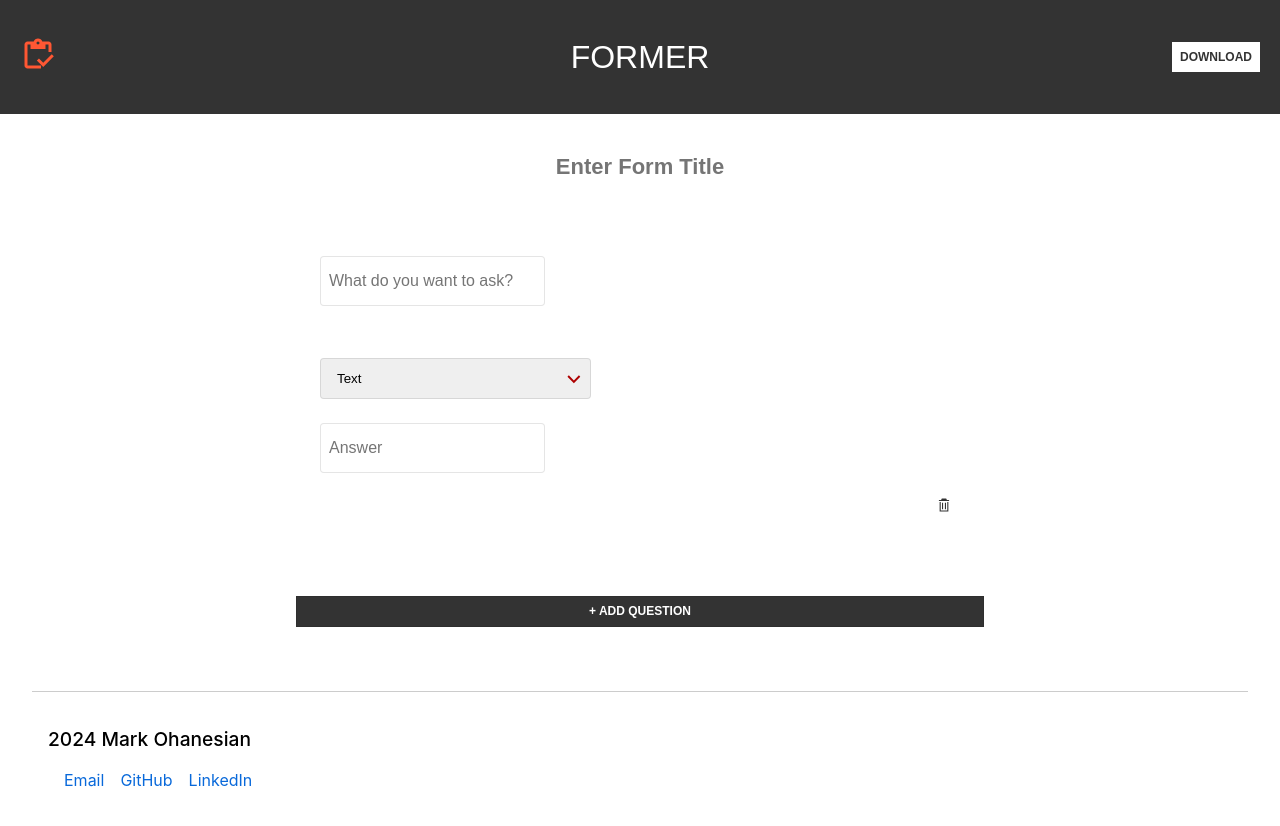
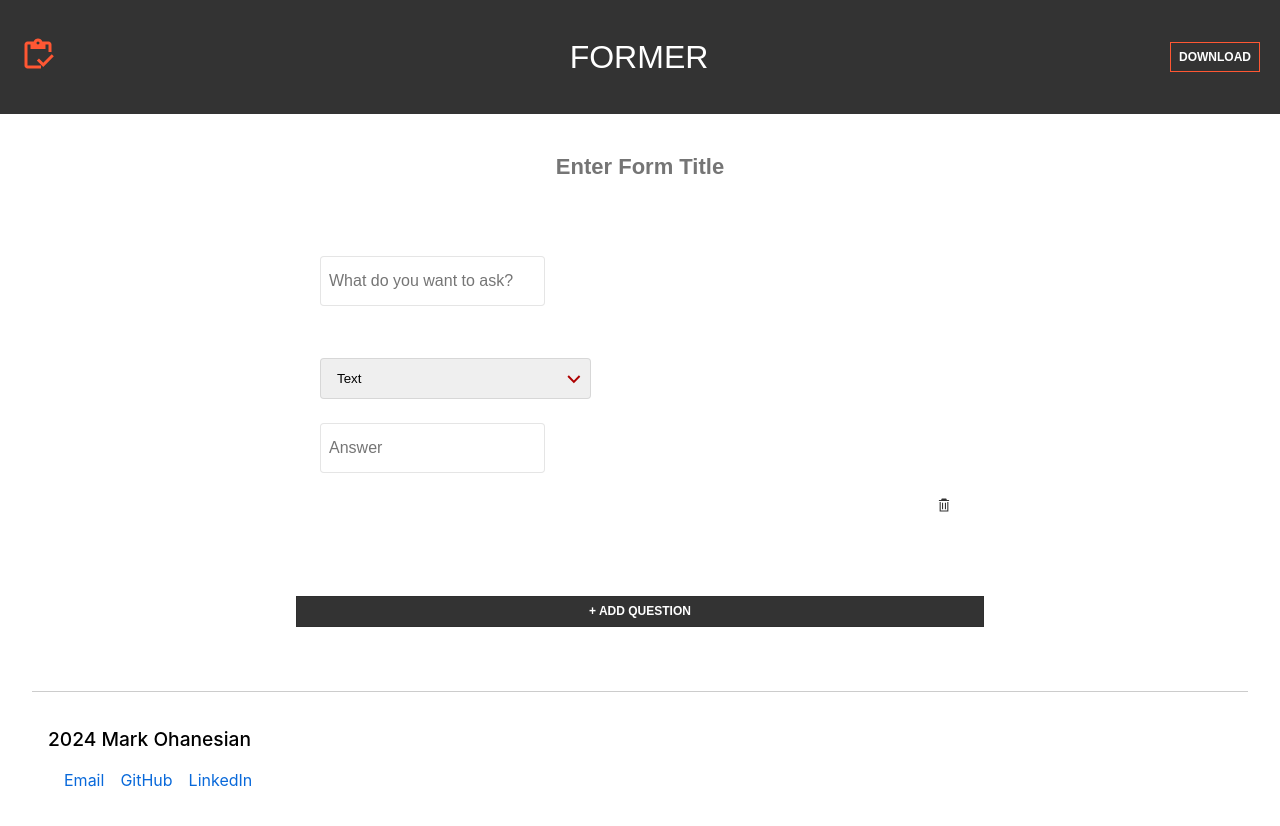
Before and after one commit to markohanesian/former-mso, a React (Create React App) app: page / in a window 1280 px wide. Shown: the top 826 px of the page. Built offline with nearby package versions, Linux system fonts and the light colour scheme.

Commit message:
Use design system Button to recompose ExportButton

```diff
--- a/src/components/ExportButton.js
+++ b/src/components/ExportButton.js
@@ -1,25 +1,9 @@
 import React from "react";
+import Button from "./Button";
 import html2canvas from "html2canvas";
 import jsPDF from "jspdf";
-import { useTheme } from "../theme/ThemeContext";
 
 export default function ExportButton() {
-  const { colors } = useTheme();
-
-  const buttonStyles = {
-    border: "none",
-    cursor: "pointer",
-    color: colors.primary,
-    fontSize: "12px",
-    fontFamily: "sans-serif",
-    fontWeight: 700,
-    lineHeight: "13px",
-    textAlign: "center",
-    textTransform: "uppercase",
-    background: colors.buttonSecondary,
-    height: "30px",
-    padding: "8px",
-  };
 
   const exportToPDF = async () => {
     const pdf = new jsPDF("p", "pt", "letter");
@@ -78,8 +62,8 @@ export default function ExportButton() {
   };
 
   return (
-    <button onClick={exportToPDF} style={buttonStyles}>
+    <Button onClick={exportToPDF} variant="outlined" aria-label="click to export form to pdf">
       Download
-    </button>
+    </Button>
   );
 }
```
